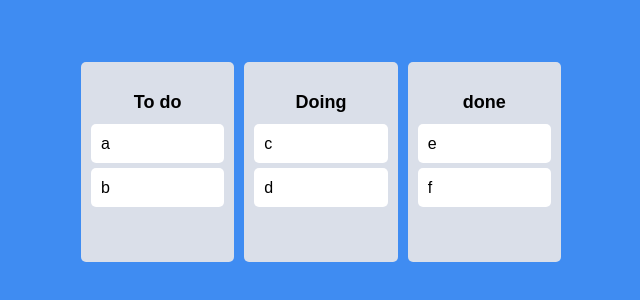
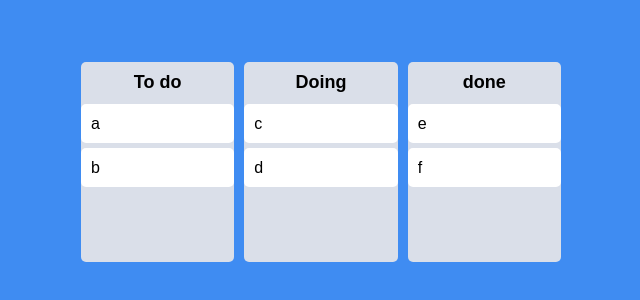
Before and after one commit to pongdang04/Nomad-Trello, a React (Create React App) app in the folder trello/: page / in a window 1280 px wide. Shown: the part 238-538 px from the top of the page, without its empty margins (319-959 px from the left). Built offline with nearby package versions, Linux system fonts and the light colour scheme.

Commit message:
final styles

```diff
--- a/trello/src/App.tsx
+++ b/trello/src/App.tsx
@@ -10,14 +10,6 @@ const Boards = styled.div`
   align-items: flex-start;
   width: 100%;
   gap: 10px;
-`;
-
-
-const Card = styled.div`
-  border-radius: 5px;
-  margin-bottom: 5px;
-  padding: 10px 10px;
-  background-color: ${(props) => props.theme.cardColor};
 `;
 
 const Wrapper = styled.div`
--- a/trello/src/components/Board.tsx
+++ b/trello/src/components/Board.tsx
@@ -3,13 +3,14 @@ import styled from "styled-components";
 import DraggableCard from "./DraggableCard";
 
 const Wrapper = styled.div`
-  padding: 20px 10px;
-  padding-top: 30px;
+  padding: 10px 0px;
   flex-direction: column;
   background-color: ${(props) => props.theme.boardColor};
   border-radius: 5px;
   width: 200px;
   min-height: 200px;
+  display: flex;
+  flex-direction: column;
 `;
 
 const Title = styled.h2`
@@ -18,6 +19,16 @@ const Title = styled.h2`
   margin-bottom: 10px;
   font-size: 18px;
 `;
+interface IAreaProps{
+  isDraggingOver:boolean,
+  isdraggingFromThis:boolean
+}
+const Area=styled.div<IAreaProps>`
+  background-color:${props=>props.isDraggingOver? '#dfe6e9'
+  :props.isdraggingFromThis?'#b2bec3'
+  :"transparent"};
+  flex-grow: 1
+`
 
 interface IBoradProps{
   toDos:string[],
@@ -29,13 +40,15 @@ function Board({toDos, boardId}:IBoradProps){
     <Wrapper>
       <Title>{boardId}</Title>
         <Droppable droppableId={boardId}>
-        {(magic) => (
-          <div ref={magic.innerRef} {...magic.droppableProps}>
+          {(magic,snapshot) => (
+            <Area isDraggingOver={snapshot.isDraggingOver} isdraggingFromThis={Boolean(snapshot.draggingFromThisWith)}
+
+            ref={magic.innerRef} {...magic.droppableProps}>
               {toDos.map((toDo, index) => (
                 <DraggableCard key={toDo} index={index} element={toDo} />
               ))}
               {magic.placeholder}
-          </div>
+            </Area>
           )}
         </Droppable>
     </Wrapper>
--- a/trello/src/components/DraggableCard.tsx
+++ b/trello/src/components/DraggableCard.tsx
@@ -6,18 +6,18 @@ interface IDraggableCardProps{
   index:number,
   element: string
 }
-const Card = styled.div`
+const Card = styled.div<{isDragging:boolean}>`
   border-radius: 5px;
   margin-bottom: 5px;
   padding: 10px 10px;
-  background-color: ${(props) => props.theme.cardColor};
+  background-color: ${(props) => props.isDragging? '#74b9ff' :props.theme.cardColor};
 `;
 
 function DraggableCard({index, element}:IDraggableCardProps){
   return(
     <Draggable key={index} draggableId={element} index={index}>
-    {(draggableMagic1)=>
-      <Card ref={draggableMagic1.innerRef}{...draggableMagic1.draggableProps}{...draggableMagic1.dragHandleProps}>
+    {(draggableMagic1, snapshot)=>
+      <Card isDragging={snapshot.isDragging} ref={draggableMagic1.innerRef}{...draggableMagic1.draggableProps}{...draggableMagic1.dragHandleProps}>
         {element}
       </Card>}
   </Draggable>
```
Lines whose indentation alone changed are shown as unchanged.
